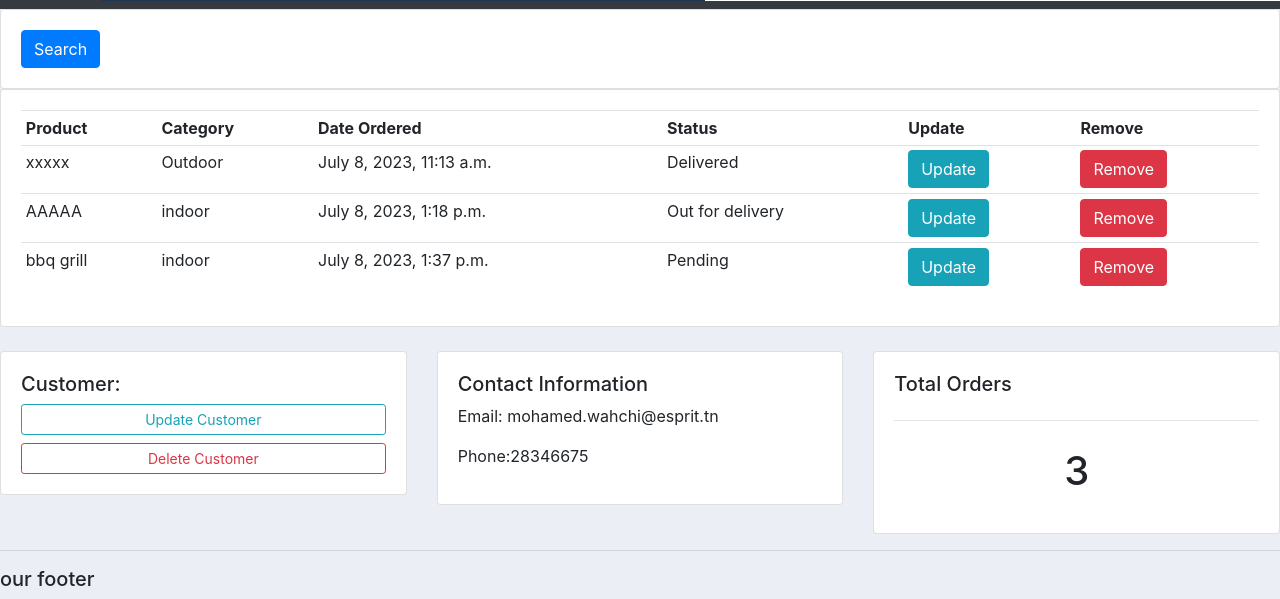
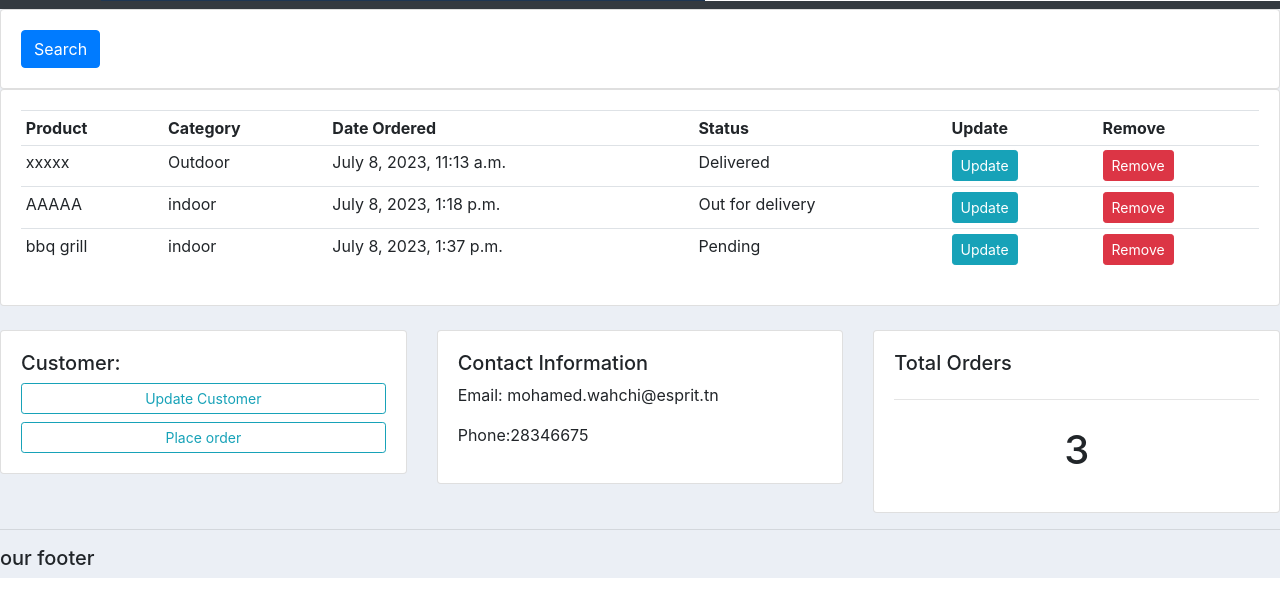
Before and after one commit to Wahch/django_ecommerce, a Django app: page /costume/1/ in a window 1280 px wide; the page is wider, and only the part inside the window is pictured. Shown: the part 2007-2606 px from the top of that part. After the commit the page ends 2585 px from the top of that part, so only its background shows below. Run offline with Django 4.2, Linux system fonts and the light colour scheme; data comes from the database, SQL or seed files in the repository; both versions use the stored data as it was after the commit.

Commit message:
CRUD table Order

```diff
--- a/stageProject/accounts/models.py
+++ b/stageProject/accounts/models.py
@@ -64,3 +64,5 @@ class Order(models.Model):
     product  = models.ForeignKey(Product,null=True,on_delete=models.SET_NULL)
     date_created = models.DateTimeField(auto_now_add=True , null=True)
     status = models.CharField(max_length=200 , null=True , choices=STATUS)
+    def __str__(self):
+        return self.product.name
--- a/stageProject/accounts/templates/accounts/costume.html
+++ b/stageProject/accounts/templates/accounts/costume.html
@@ -30,8 +30,8 @@
             <td>{{order.product.Category}}</td>
             <td>{{order.date_created}}</td>
             <td>{{order.status}}</td>
-            <td><a href="" class="btn btn-info">Update</a></td>
-            <td><a href="" class="btn btn-danger">Remove</a></td>
+            <td><a class="btn btn-primary btn-sm btn-info" href="{% url 'update_order' order.id %}">Update</a></td>
+            <td><a class="btn btn-primary btn-sm btn-danger" href="{% url 'delete_order' order.id %}">Remove</a></td>
           </tr>
 
           {% endfor %}
@@ -43,7 +43,7 @@
           <div class="card card-body">
             <h5>Customer:</h5>
             <a class="btn btn-outline-info btn-sm btn-block" href="#">Update Customer</a>
-            <a class="btn btn-outline-danger btn-sm btn-block" href="#">Delete Customer</a>
+            <a class="btn btn-outline-info btn-sm btn-block" href="{% url 'create_order' costumer.id %}">Place order</a>
           </div>
         </div>
         <div class="col-md">
--- a/stageProject/accounts/templates/accounts/dashboard.html
+++ b/stageProject/accounts/templates/accounts/dashboard.html
@@ -62,7 +62,7 @@
     <h5>LAST 5 ORDERS</h5>
     <hr>
     <div class="card card-body">
-      <a class="btn btn-primary btn-sm btn-block" href="#">Create Order</a>
+
       <table class="table table-sm">
         <tr>
           <th>Product</th>
@@ -76,8 +76,8 @@
             <td> {{order.product}}</td>
             <td> {{order.date_created}}</td>
             <td> {{order.status}}</td>
-            <td><a class="btn btn-primary btn-sm btn-info" href="">Update</a></td>
-            <td><a class="btn btn-primary btn-sm btn-danger" href="">Remove</a></td>
+            <td><a class="btn btn-primary btn-sm btn-info" href="{% url 'update_order' order.id %}">Update</a></td>
+            <td><a class="btn btn-primary btn-sm btn-danger" href="{% url 'delete_order' order.id %}">Remove</a></td>
         </tr>
         {% endfor %}
       </table>
--- a/stageProject/accounts/urls.py
+++ b/stageProject/accounts/urls.py
@@ -4,5 +4,7 @@ urlpatterns = [
     path('', views.home , name='home'),
     path('produit/', views.produit , name='produit'),
     path('costume/<str:pk_test>/', views.costume , name='costume'),
-
+    path('create_order/<str:pk>/', views.createOrder , name='create_order'),
+    path('update_order/<str:pk>/', views.updateOrder , name='update_order'),
+    path('delete_order/<str:pk>/', views.deleteOrder , name='delete_order'),
 ]
--- a/stageProject/accounts/views.py
+++ b/stageProject/accounts/views.py
@@ -1,6 +1,8 @@
-from django.shortcuts import render
+from django.shortcuts import render , redirect
 from django.http import HttpResponse
+from django.forms import inlineformset_factory
 from .models import Product , Order ,customer
+from .forms import OrderForm
 # Create your views here.
 def home(request):
     orders = Order.objects.all()
@@ -20,3 +22,37 @@ def costume(request , pk_test):
      order_count =  orders.count()
      context = {'costumer':costumer ,'orders': orders ,'order_count': order_count}
      return render(request,'accounts/costume.html',context)
+def createOrder(request,pk):
+     OrderFormSet = inlineformset_factory(customer , Order , fields=('product','status'),extra=5)
+     costumer = customer.objects.get(id=pk)
+     formset = OrderFormSet(queryset=Order.objects.none(), instance=costumer)
+    # form = OrderForm(initial={'costumer':costumer})
+     if request.method == 'POST' :
+          #print('Printing Post',request.POST)
+           #form = OrderForm(request.POST)
+          formset = OrderFormSet(request.POST , instance=costumer)
+          if formset.is_valid():
+                formset.save()
+                return redirect('/')
+     context = {'formset':formset}
+     return render(request,'accounts/order_form.html',context)
+def updateOrder(request,pk):
+
+     order = Order.objects.get(id=pk)
+     form = OrderForm(instance=order)
+     if request.method == 'POST' :
+          #print('Printing Post',request.POST)
+           form = OrderForm(request.POST,instance=order)
+           if form.is_valid():
+                form.save()
+                return redirect('/')
+     context = {'form':form}
+     return render(request,'accounts/order_form.html',context)
+def deleteOrder(request,pk):
+
+     order = Order.objects.get(id=pk)
+     if request.method == 'POST' :
+               order.delete()
+               return redirect('/')
+     context = {'item':order}
+     return render(request,'accounts/delete.html',context)
```
Also changed, not shown: stageProject/accounts/forms.py (added, +7 -0 lines), stageProject/accounts/templates/accounts/delete.html (added, +17 -0 lines), stageProject/accounts/templates/accounts/order_form.html (added, +20 -0 lines), stageProject/db.sqlite3.
